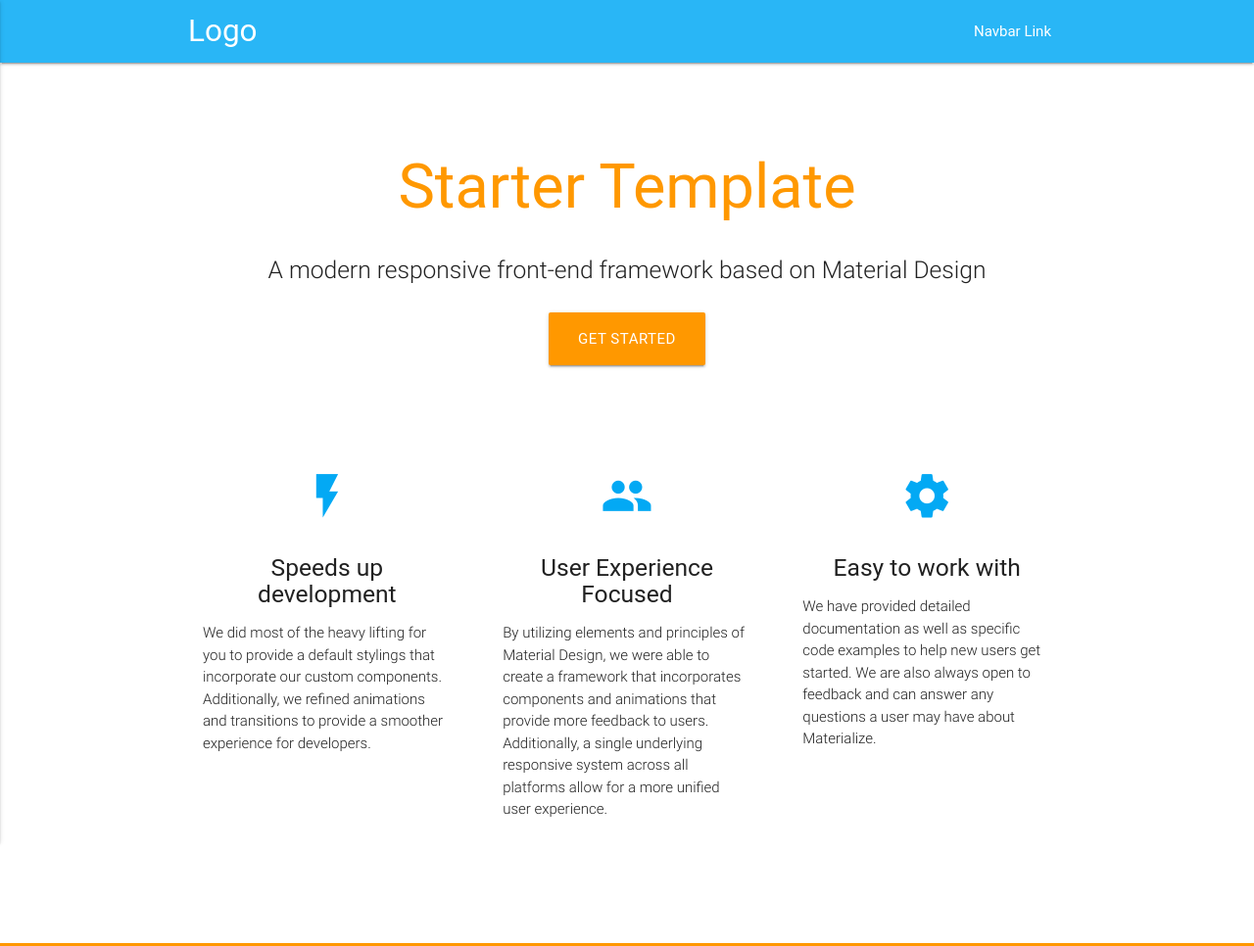
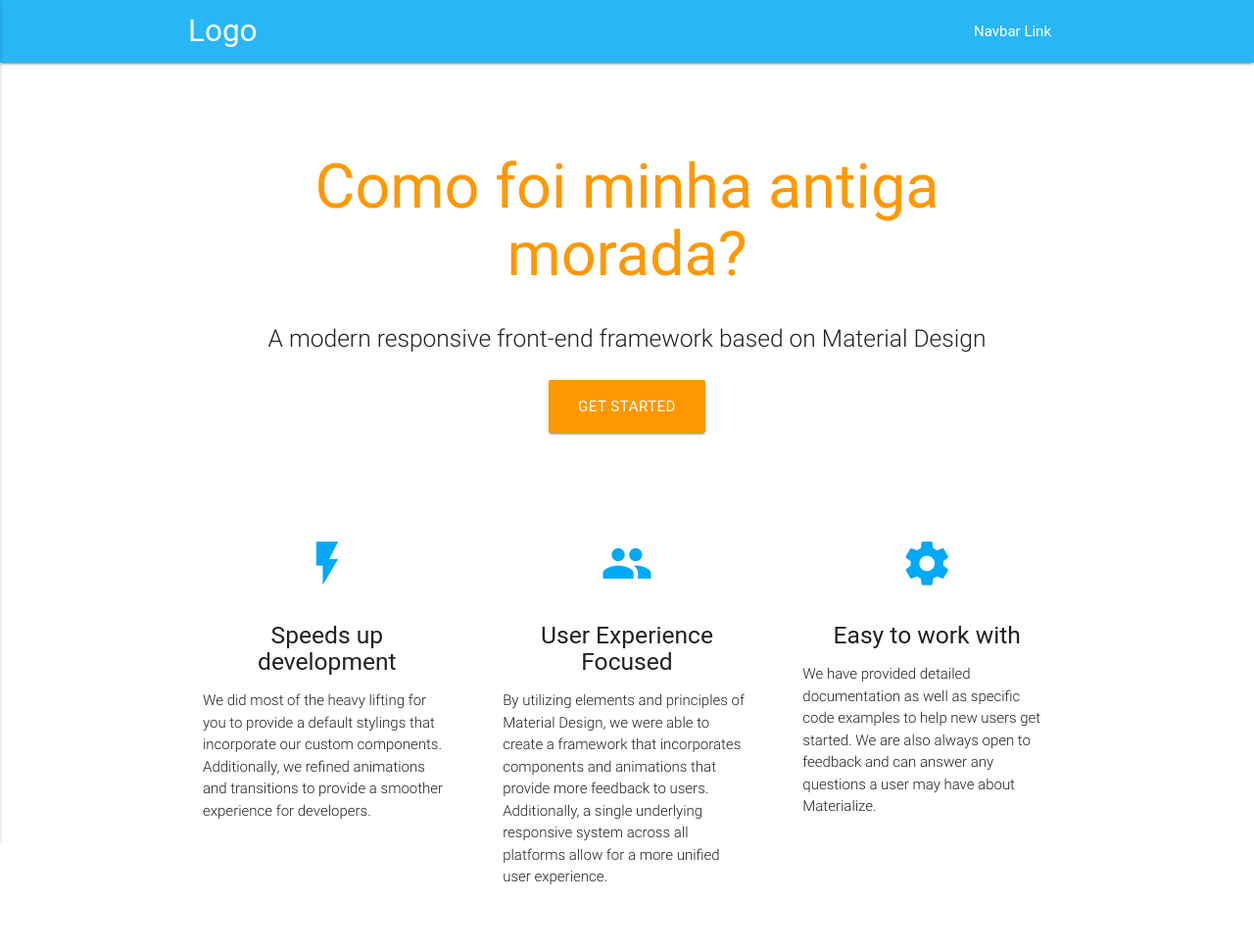
Before and after one commit to jsdelivrbot/update-yourself, a website: page index.html in a window 1280 px wide. Shown: the top 966 px of the page at 98% size. Drawn offline with Linux system fonts and the light colour scheme; a web font is replaced by a local one.

Commit message:
html title

```diff
--- a/index.html
+++ b/index.html
@@ -3,7 +3,7 @@
 <head>
   <meta http-equiv="Content-Type" content="text/html; charset=UTF-8"/>
   <meta name="viewport" content="width=device-width, initial-scale=1, maximum-scale=1.0"/>
-  <title>Starter Template - Materialize</title>
+  <title>Antiga morada</title>
 
   <link rel="manifest" href="/manifest.json">
 
@@ -21,7 +21,6 @@
 <link rel="apple-touch-icon" type="image/png" sizes="512x512" href="/img/icon.png">
 
   <!-- CSS  -->
-
   <link href="https://fonts.googleapis.com/icon?family=Material+Icons" rel="stylesheet">
   <link href="/css/materialize.min.css" type="text/css" rel="stylesheet" media="screen,projection"/>
   <link href="/css/style.css" type="text/css" rel="stylesheet" media="screen,projection"/>
@@ -42,7 +41,7 @@
   <div class="section no-pad-bot" id="index-banner">
     <div class="container">
       <br><br>
-      <h1 class="header center orange-text">Starter Template</h1>
+      <h1 class="header center orange-text">Como foi minha antiga morada?</h1>
       <div class="row center">
         <h5 class="header col s12 light">A modern responsive front-end framework based on Material Design</h5>
       </div>
```
